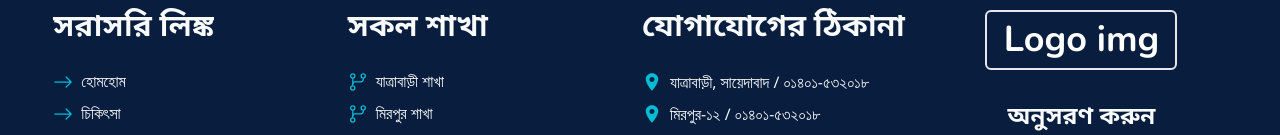
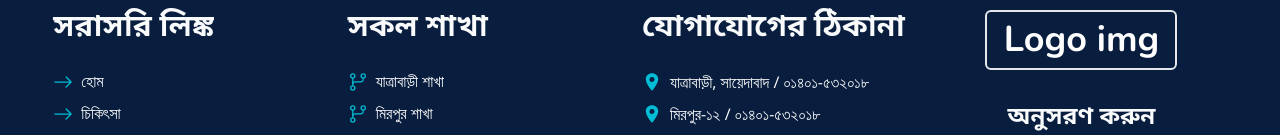
Before and after one commit to ataullah1/Smile-Dental, a React (Vite) app in the folder Client-Side/: page / in a window 1280 px wide. Shown: the part 6407-6542 px from the top of the page. Built offline with nearby package versions, Linux system fonts and the light colour scheme.

Commit message:
Muslima pichi

```diff
--- a/Client-Side/src/components/Footer/Footer.jsx
+++ b/Client-Side/src/components/Footer/Footer.jsx
@@ -52,7 +52,6 @@ const Footer = () => {
                 <span className="text-xl text-pClr">
                   <BsArrowRight />
                 </span>
-                {lang ? "হোম" : "Home"}
                 {lang ? "হোম" : "Home"}
               </Link>
               <Link
```
